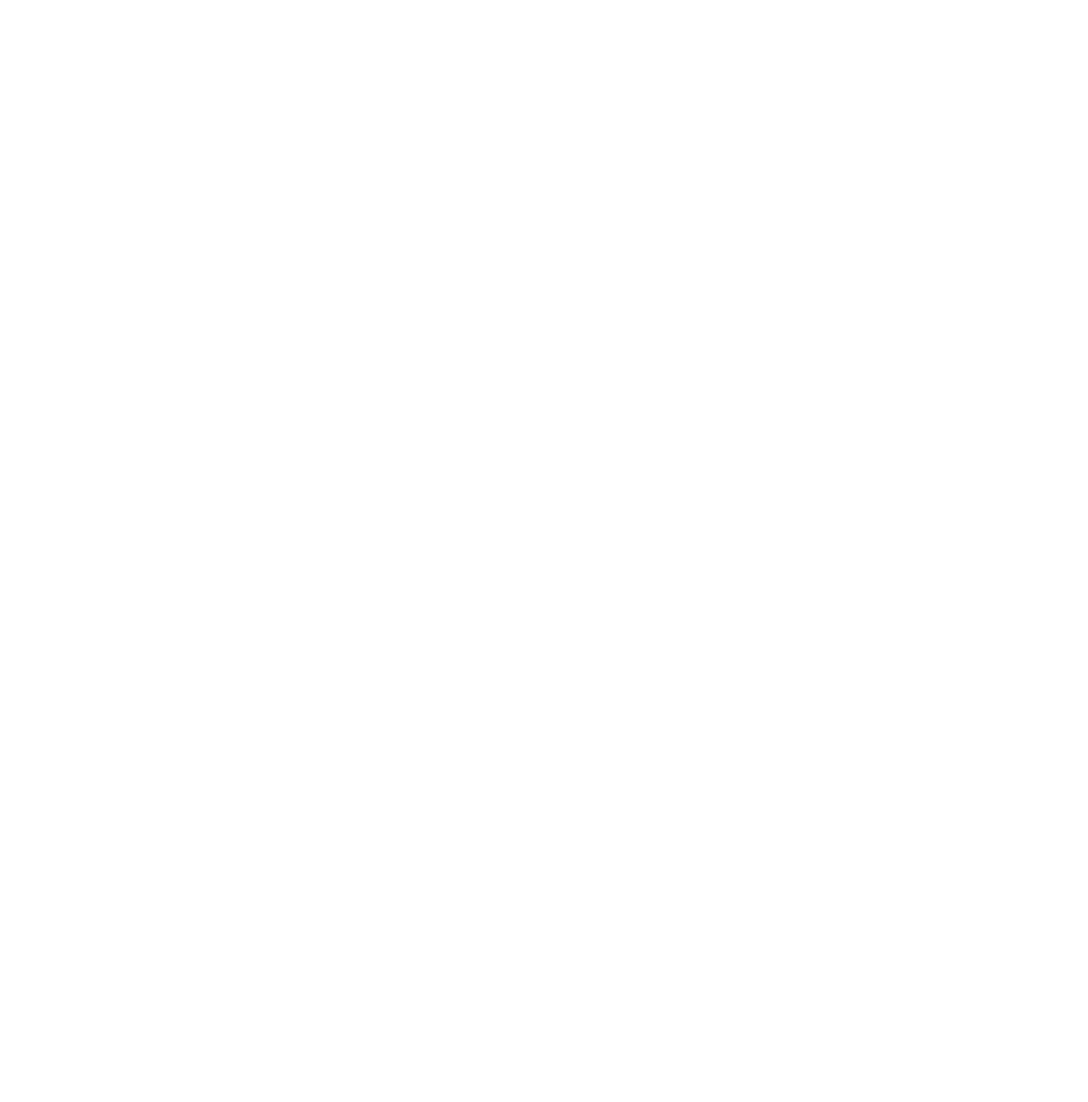
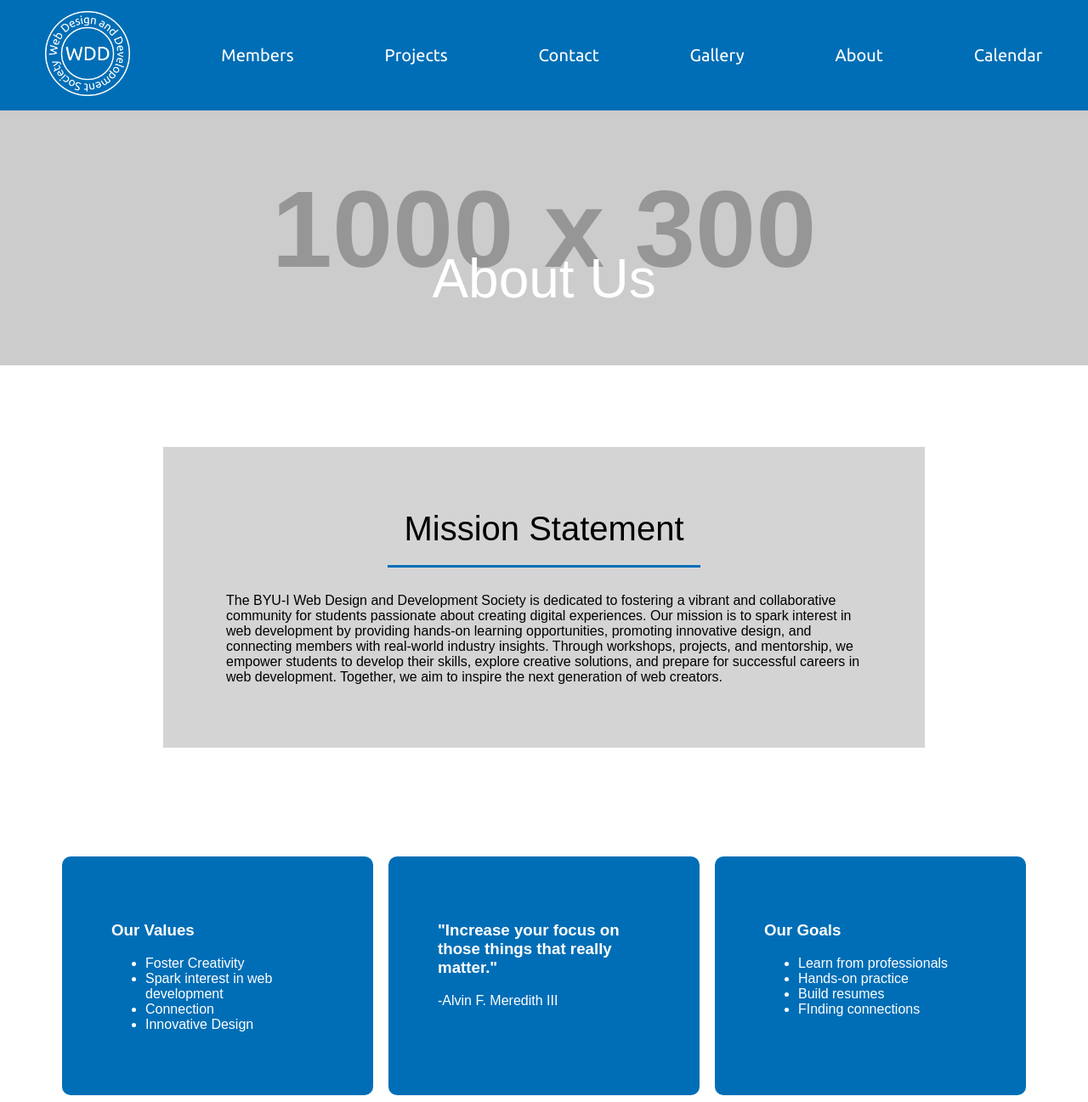
Before and after one commit to amhart02/webdevsociety, a website: page about.html in a window 1280 px wide. Shown: the top 1297 px of the page at 85% size. Before the commit the page ends 800 px from the top, so only its background shows below. Drawn offline with Linux system fonts and the light colour scheme; placeholder pictures from the web are drawn by us; a web font is replaced by a local one.

Commit message:
Created the about us page

```diff
--- a/about.html
+++ b/about.html
@@ -0,0 +1,65 @@
+<!DOCTYPE html>
+<html lang="en">
+  <head>
+    <meta charset="UTF-8" />
+    <meta name="viewport" content="width=device-width, initial-scale=1.0" />
+    <link rel="stylesheet" href="styles/styles.css" />
+    <title>Web Design & Development Society</title>
+  </head>
+  <body>
+    <header>
+      <nav>
+        <a href="index.html"
+          ><img
+            src="images/whitelogo.png"
+            alt="Logo for the WDD Society"
+            width="100px"
+        /></a>
+        <a href="members.html">Members</a>
+        <a href="projects.html">Projects</a>
+        <a href="contact.html">Contact</a>
+        <a href="gallery.html">Gallery</a>
+        <a href="about.html">About</a>
+        <a href="calendar.html">Calendar</a>
+      </nav>
+    </header>
+    <main>
+      <div id="hero-img">
+        <img id="cool-picture" src="https://placehold.co/1000x300.png" />
+        <h1 id="motto">About Us</h1>
+      </div>
+      <div class="mission-statement">
+        <h2>Mission Statement</h2>
+        <p>The BYU-I Web Design and Development Society is dedicated to fostering a vibrant and collaborative community for students passionate about creating digital experiences. Our mission is to spark interest in web development by providing hands-on learning opportunities, promoting innovative design, and connecting members with real-world industry insights. Through workshops, projects, and mentorship, we empower students to develop their skills, explore creative solutions, and prepare for successful careers in web development. Together, we aim to inspire the next generation of web creators.</p>
+      </div>
+      <div class="three-about-cards">
+        <section class="values about-card">
+          <h3>Our Values</h3>
+          <ul>
+            <li>Foster Creativity</li>
+            <li>Spark interest in web development</li>
+            <li>Connection</li>
+            <li>Innovative Design</li>
+          </ul>
+        </section>
+        <section class="quote about-card">
+          <h3>"Increase your focus on those things that really matter."</h3>
+          <p>-Alvin F. Meredith III</p>
+        </section>
+        <section class="goals about-card">
+          <h3>Our Goals</h3>
+          <ul>
+            <li>Learn from professionals</li>
+            <li>Hands-on practice</li>
+            <li>Build resumes</li>
+            <li>FInding connections</li>
+          </ul>
+        </section>
+      </div>
+    </main>
+    <footer>
+        <div id="footer-contact">Contact Us</div>
+        <div id="socials">:)</div>
+    </footer>
+  </body>
+</html>
--- a/styles/styles.css
+++ b/styles/styles.css
@@ -3,7 +3,7 @@
 
 :root {
   --primary-color: #006eb6;
-  --accent-color: #c9c5c5;
+  --accent-color: #d4d4d4;
 
   --font-family-primary: "Ubuntu", sans-serif;
   --font-family-secondary: "neue-haas-grotesk-text", sans-serif;
@@ -136,3 +136,35 @@ footer {
   background: #006eb6;
   padding: 30px;
 }
+
+/* About us page */
+.mission-statement{
+  margin: 7.5% 15%;
+  background-color: var(--accent-color);
+  padding: 5%;
+}
+.mission-statement h2 {
+  text-align: center;
+  font-size: 40px;
+  font-weight: 500;
+  margin: 10px 200px;
+  padding-bottom: 20px;
+  border-bottom: solid var(--primary-color) 3px;
+}
+.mission-statement p {
+  padding-top: 20px;
+  margin: 10px;
+}
+
+.three-about-cards {
+  display: flex;
+  justify-content: space-around;
+  margin: 10% 5%;
+}
+.about-card {
+  background-color: var(--primary-color);
+  padding: 5%;
+  width: 250px;
+  color: white;
+  border-radius: 10px;
+}
```
